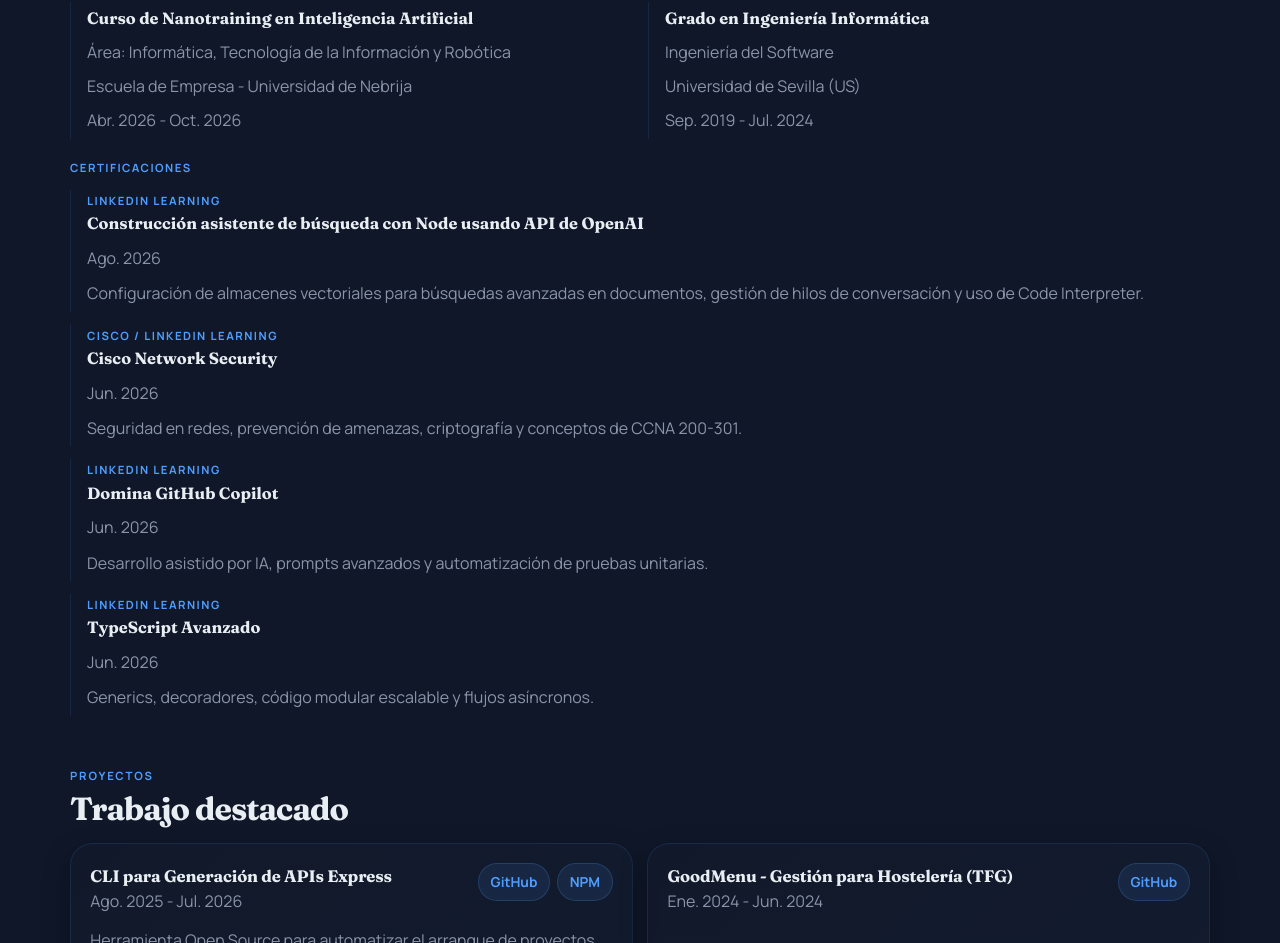
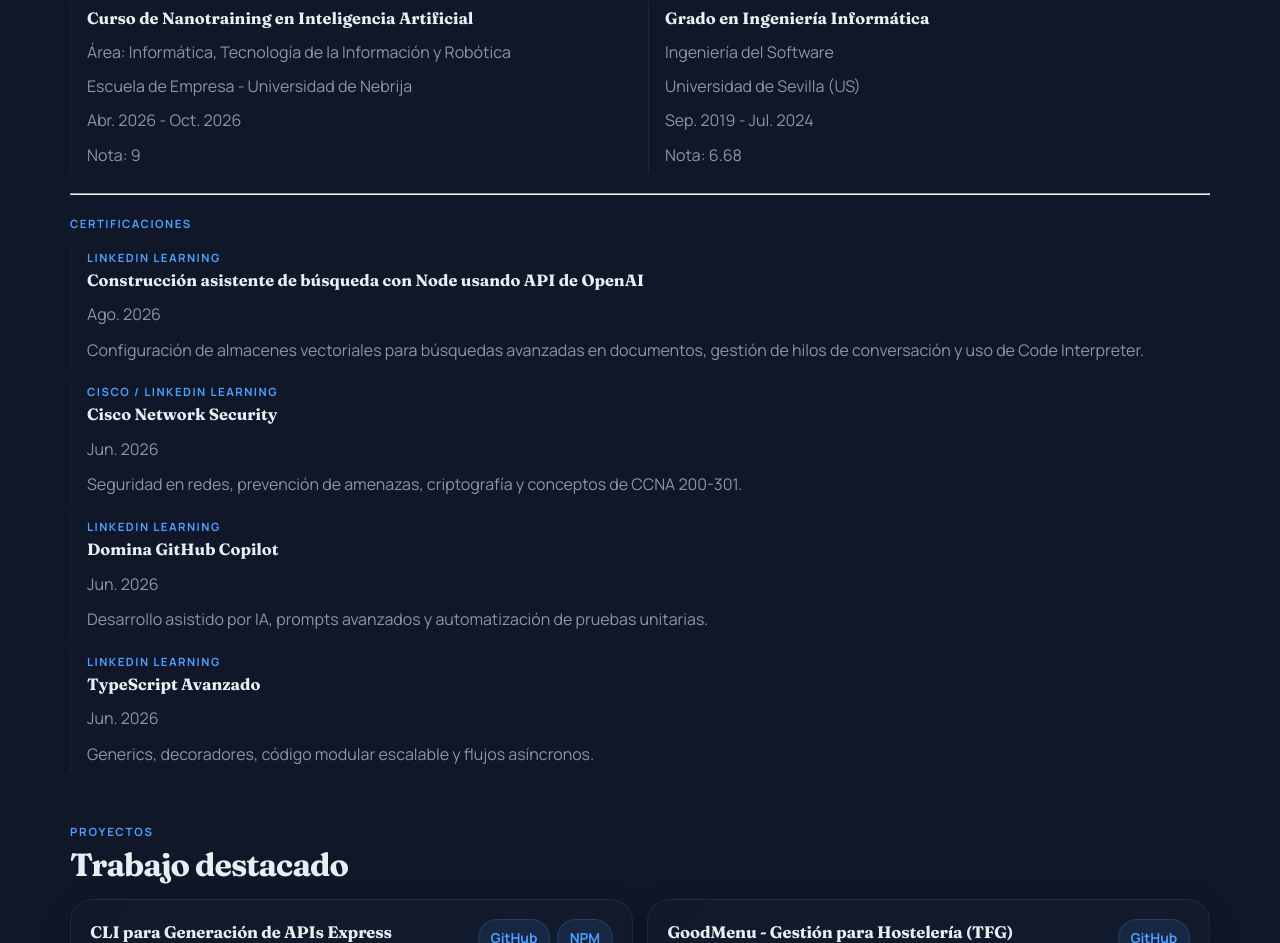
Before and after one commit to rubsuadav/portfolio, a Next.js app: page / in a window 1280 px wide. Shown: the part 1780-2723 px from the top of the page. Built offline with nearby package versions, Linux system fonts and the light colour scheme.

Commit message:
feat: add marks to education entries and display in education section

```diff
--- a/src/components/portfolio/education-section.tsx
+++ b/src/components/portfolio/education-section.tsx
@@ -27,10 +27,12 @@ export function EducationSection({
             <p className={styles.educationSection__subtitle}>{item.subtitle}</p>
             <p className={styles.educationSection__text}>{item.institution}</p>
             <p className={styles.educationSection__text}>{item.period}</p>
+            <p className={styles.educationSection__text}>Nota: {item.mark}</p>
           </article>
         ))}
       </div>
 
+      <hr />
       <div className={styles.educationSection__certifications}>
         <p className={styles.educationSection__label}>Certificaciones</p>
         <div className={styles.educationSection__certificationList}>
--- a/src/data/portfolio.ts
+++ b/src/data/portfolio.ts
@@ -217,12 +217,14 @@ export const educations: Education[] = [
     subtitle: "Área: Informática, Tecnología de la Información y Robótica",
     institution: "Escuela de Empresa - Universidad de Nebrija",
     period: "Abr. 2026 - Oct. 2026",
+    mark: "9",
   },
   {
     title: "Grado en Ingeniería Informática",
     subtitle: "Ingeniería del Software",
     institution: "Universidad de Sevilla (US)",
     period: "Sep. 2019 - Jul. 2024",
+    mark: "6.68",
   },
 ];
 
--- a/src/types/education.ts
+++ b/src/types/education.ts
@@ -3,4 +3,5 @@ export type Education = {
   subtitle: string;
   institution: string;
   period: string;
+  mark: string;
 };
```
